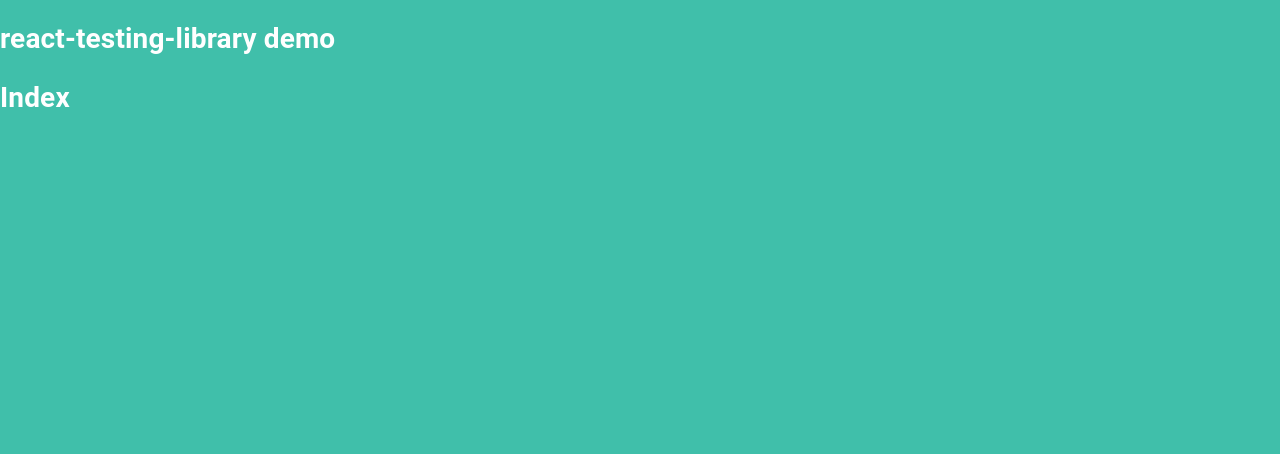
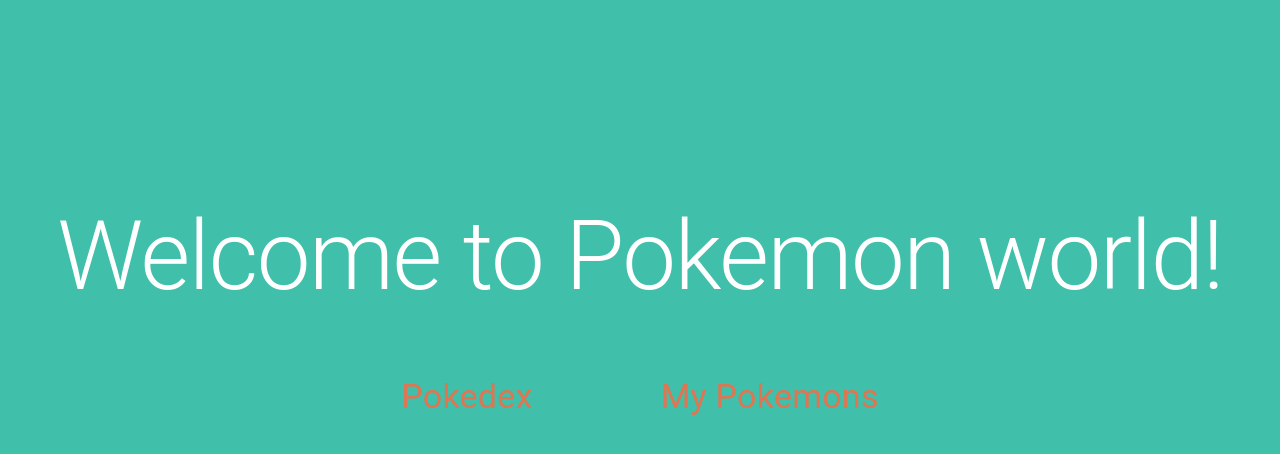
Before and after one commit to egurinko/react-testing-library-demo, a React app: page / in a window 1280 px wide. Shown: the top 454 px of the page. Built offline with nearby package versions, Linux system fonts and the light colour scheme; no server answers; the HTML template or start-up script is replaced by a standard one.

Commit message:
added home

```diff
--- a/src/App.tsx
+++ b/src/App.tsx
@@ -2,17 +2,18 @@
 import { BrowserRouter as Router, Route, Switch } from 'react-router-dom';
 import { CssBaseline } from '@material-ui/core';
 import NotFound from './components/NotFound';
-import Index from './containers/index';
+import Home from './components/Home';
+import PokemonsIndex from './containers/pokemons/index';
 import Loader from './containers/common/loader';
 
 const App: React.FC<{}> = () => (
   <div>
     <CssBaseline />
-    <h1>react-testing-library demo</h1>
     <Loader />
     <Router>
       <Switch>
-        <Route path="/" exact component={Index} />
+        <Route path="/" exact component={Home} />
+        <Route path="/pokemons" exact component={PokemonsIndex} />
         <Route component={NotFound} />
       </Switch>
     </Router>
--- /dev/null
+++ b/src/components/Home.tsx
@@ -0,0 +1,41 @@
+import React from 'react';
+import { withStyles, WithStyles, Theme, StyleRules } from '@material-ui/core/styles';
+import { Grid, Typography } from '@material-ui/core';
+import { Link } from 'react-router-dom';
+
+const styles = (theme: Theme): StyleRules => ({
+  homeRoot: {
+    paddingTop: 200,
+  },
+  link: {
+    textDecorationLine: 'none',
+    margin: theme.spacing(8),
+    color: theme.palette.secondary.main,
+  },
+});
+
+type HomeProps = WithStyles<typeof styles>;
+
+const Home: React.FC<HomeProps> = ({ classes }) => (
+  <Grid
+    container
+    direction="column"
+    justify="center"
+    alignItems="center"
+    className={classes.homeRoot}
+  >
+    <Grid item>
+      <Typography variant="h1">Welcome to Pokemon world!</Typography>
+    </Grid>
+    <Grid item container justify="center">
+      <Link to="/pokemons" className={classes.link}>
+        <Typography variant="h4">Pokedex</Typography>
+      </Link>
+      <Link to="/my-pokemons" className={classes.link}>
+        <Typography variant="h4">My Pokemons</Typography>
+      </Link>
+    </Grid>
+  </Grid>
+);
+
+export default withStyles(styles)(Home);
--- a/src/components/Index.tsx
+++ b/src/components/pokemons/Index.tsx
@@ -1,6 +1,9 @@
 import React, { useEffect } from 'react';
 import { withStyles, WithStyles, Theme, StyleRules } from '@material-ui/core/styles';
-import { IndexPropsMappedFromState, IndexPropsMappedFromDispatch } from '../containers/index';
+import {
+  IndexPropsMappedFromState,
+  IndexPropsMappedFromDispatch,
+} from '../../containers/pokemons/index';
 
 const styles = (theme: Theme): StyleRules => ({
   modal: {
```
Also changed, not shown: src/containers/pokemons/index.ts (renamed from src/containers/index.ts, +4 -4 lines).
